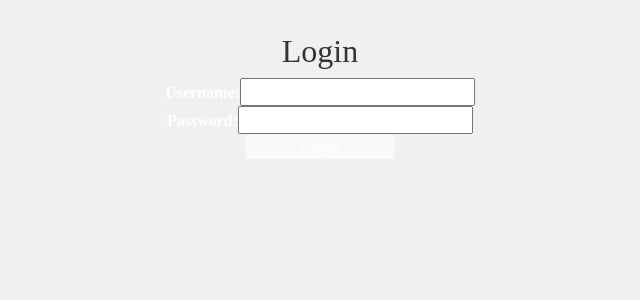
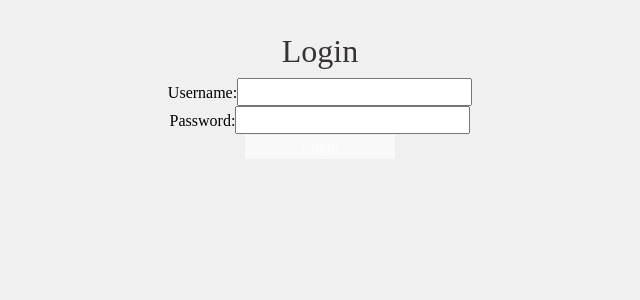
Before and after one commit to g34rmeister/2r-in-strawberry, a React (Vite) app in the folder Frontend/logoffproject/: page / in a window 1280 px wide. Shown: the top 300 px of the page, without its empty margins (320-960 px from the left). Built offline with nearby package versions, Linux system fonts and the light colour scheme; a web font is replaced by a local one.

Commit message:
giving side margins with rem

```diff
--- a/Frontend/logoffproject/src/App.css
+++ b/Frontend/logoffproject/src/App.css
@@ -28,7 +28,7 @@ button {
   width: 100%;
   max-width: 100%;
   margin: 0;
-  padding: 2rem 0;
+  padding: 2rem 0.5rem;
   text-align: center;
   background-color:#F0F0F1;
   min-height: 100vh;
@@ -46,6 +46,7 @@ button {
   right: 0;
   background-color: #7CA502;
   box-shadow: 0 -2px 10px rgba(0, 0, 0, 0.1);
+
 
   justify-content: space-around;
   z-index: 1000;
@@ -106,6 +107,7 @@ button {
     width: 550px;
     size:contain;
     align-self: center;
+    margin: 1rem 1rem;
   }
   .nav-container {
     padding: 10px 15px;
@@ -119,6 +121,7 @@ button {
     width: 300px;
     size: contain;
     align-self: center;
+    margin: 1rem 1rem;
   }
 }
 
@@ -168,8 +171,8 @@ button {
 }
 
 label {
-  font-weight: 600;
-  color: #ffffff;
+  font-weight: 300;
+  color: #000000;
   font-family: 'Happy Monkey';
 }
 
--- a/Frontend/logoffproject/src/components/leaderboardCard.css
+++ b/Frontend/logoffproject/src/components/leaderboardCard.css
@@ -4,7 +4,7 @@
     padding: 1rem;
     background-color: white;
     border-radius: 12px;
-    margin: 0.5rem 0;
+    margin: 1rem 0.5rem;
     box-shadow: 0 2px 4px rgba(0, 0, 0, 0.1);
     transition: transform 0.2s ease;
 }
```
